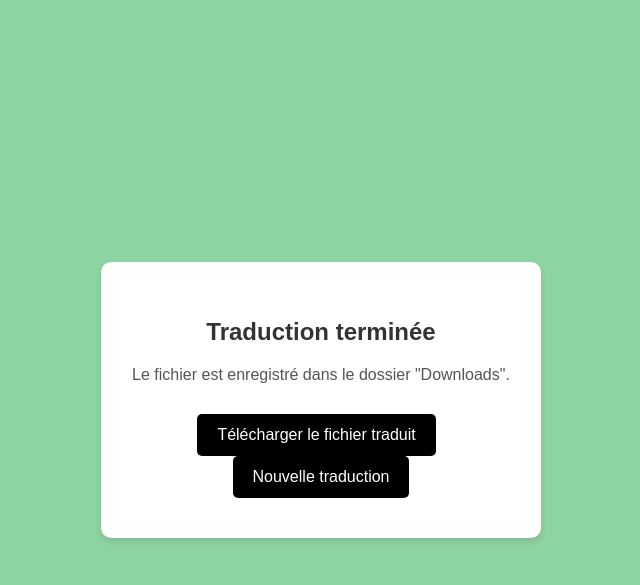
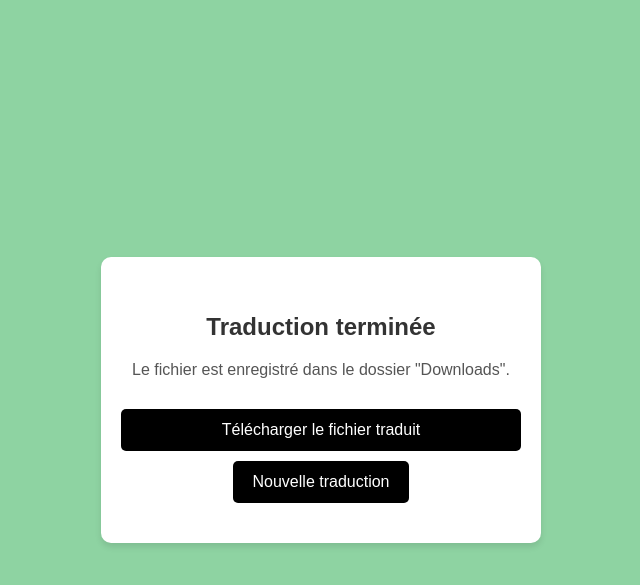
Before and after one commit to thomasrib8/treeslate_V2, a Flask app: page /done in a window 1280 px wide. Shown: the top 585 px of the page, without its empty margins (319-959 px from the left). Run offline with Flask 3, Linux system fonts and the light colour scheme.

Commit message:
modification espace bouton

```diff
--- a/templates/done.html
+++ b/templates/done.html
@@ -56,7 +56,7 @@
         <h1>Traduction terminée</h1>
         <p>Le fichier est enregistré dans le dossier "Downloads".</p>
 
-        <a href="/downloads/{{ output_file_name }}">Télécharger le fichier traduit</a>&nbsp;&nbsp;
+        <a href="/downloads/{{ output_file_name }}" style="display: block; margin-bottom: 10px;">Télécharger le fichier traduit</a>
 
         <div class="button-container">
             <a href="/">Nouvelle traduction</a>
```
